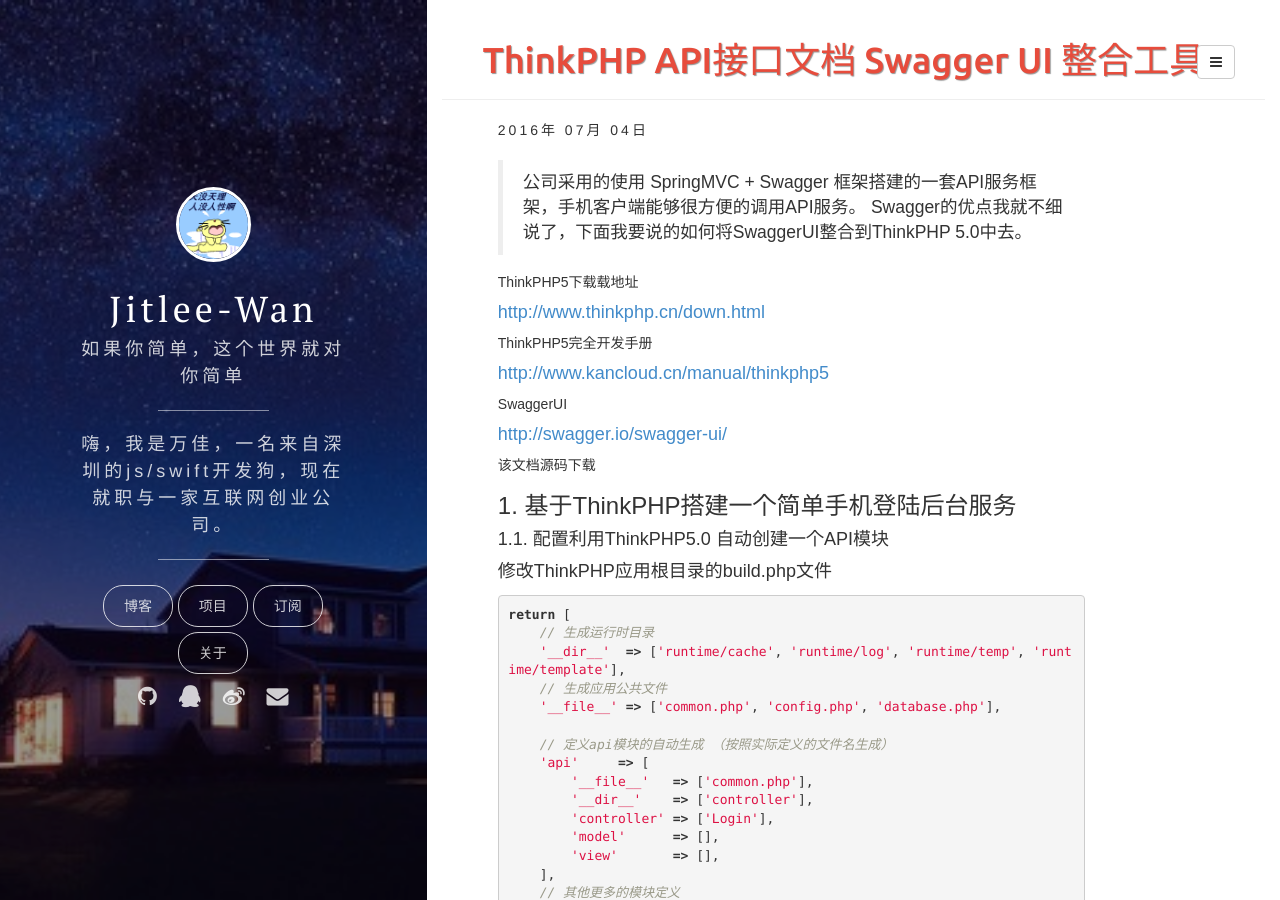
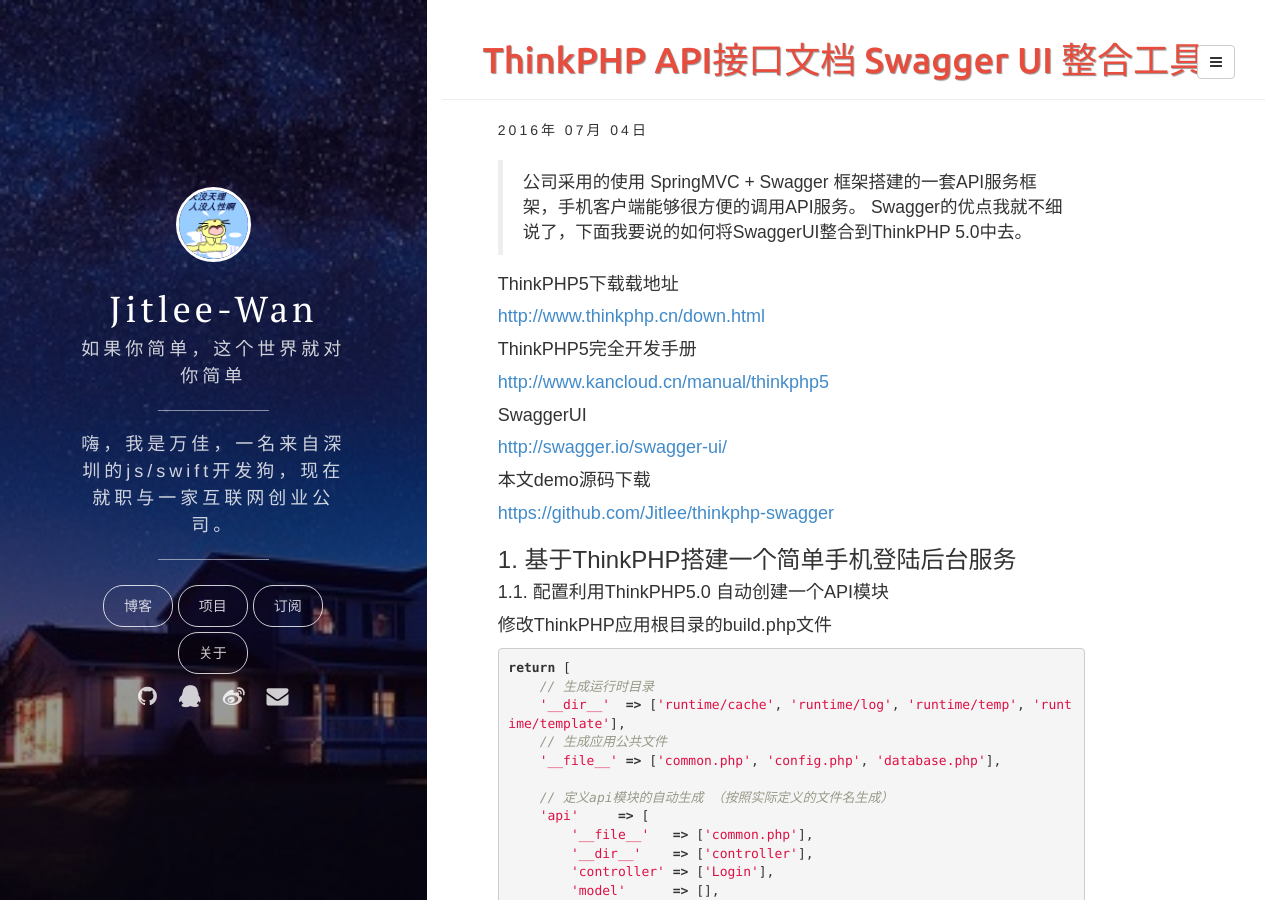
Before and after one commit to Jitlee/Blog, a Jekyll site: the page built from _posts/2016-07-04-thinkphp-swagger.md, in a window 1280 px wide and 900 px high. Built offline with Jekyll 4.4.1, drawn with Linux system fonts in a browser that asks for light colours; nearby versions of some CDN libraries; comment, search, counter and statistics services are not loaded.

Commit message:
修改下载地址

```diff
--- a/_posts/2016-07-04-thinkphp-swagger.md
+++ b/_posts/2016-07-04-thinkphp-swagger.md
@@ -11,17 +11,17 @@
 > 公司采用的使用 SpringMVC + Swagger 框架搭建的一套API服务框架，手机客户端能够很方便的调用API服务。
 Swagger的优点我就不细说了，下面我要说的如何将SwaggerUI整合到ThinkPHP 5.0中去。
 
-##### ThinkPHP5下载载地址
+#### ThinkPHP5下载载地址
 [http://www.thinkphp.cn/down.html](http://www.thinkphp.cn/down.html)
 
-##### ThinkPHP5完全开发手册
+#### ThinkPHP5完全开发手册
 [http://www.kancloud.cn/manual/thinkphp5](http://www.kancloud.cn/manual/thinkphp5)
 
-##### SwaggerUI
+#### SwaggerUI
 [http://swagger.io/swagger-ui/](http://swagger.io/swagger-ui/)
 
-##### 该文档源码下载
-
+#### 本文demo源码下载
+[https://github.com/Jitlee/thinkphp-swagger](https://github.com/Jitlee/thinkphp-swagger)
 
 ### 1. 基于ThinkPHP搭建一个简单手机登陆后台服务
 
```
